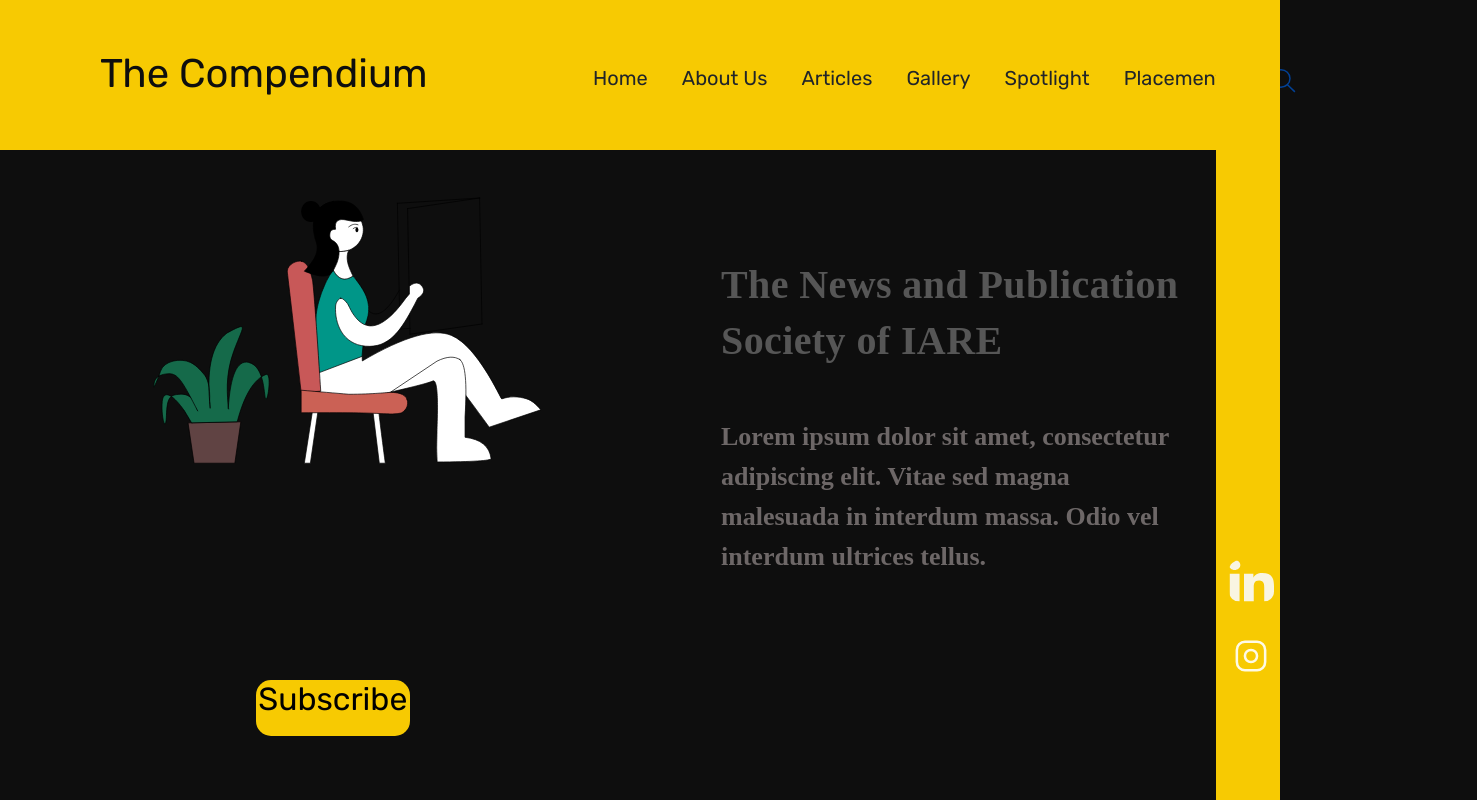
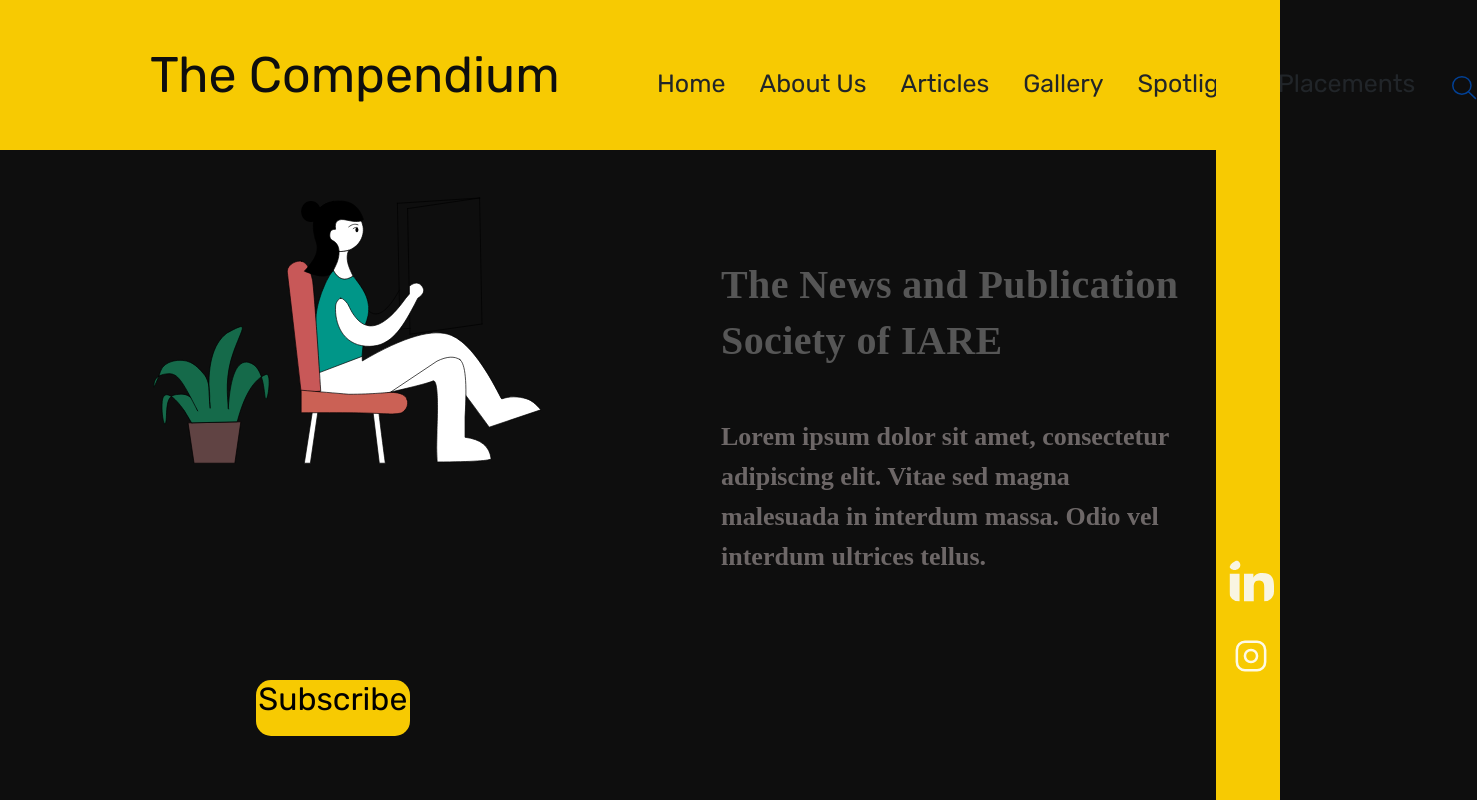
Before and after one commit to Akhilchary/compendium, a React (Create React App) app in the folder frontend/: page / in a window 1280 px wide. Shown: the top 800 px of the page, 1477 px wide, since content can reach past the window. Built offline with nearby package versions, Linux system fonts and the light colour scheme.

Commit message:
Update Topbar.css

```diff
--- a/frontend/src/components/Topbar/Topbar.css
+++ b/frontend/src/components/Topbar/Topbar.css
@@ -5,26 +5,26 @@
 }
 .name{
     font-family: rubik;
-    font-size: 40px;
+    font-size: 50px;
     font-weight: 500;
     color:#0E0E0E;
 }
 .name-comp{
     position: relative;
-    top: 50px;
-    margin-left: 100px;
+    top: 45px;
+    margin-left: 150px;
 }
 
 .menu-items{
     display: inline-block;
     position: relative;
-    bottom: 10px;
-    left: 45%;
+    bottom: 20px;
+    left: 50%;
 }
 p{
     display: inline-block;
     font-family: rubik;
-    font-size: 20px;
+    font-size: 25px;
     padding: 17px;
 }
 .search-icon{
```
